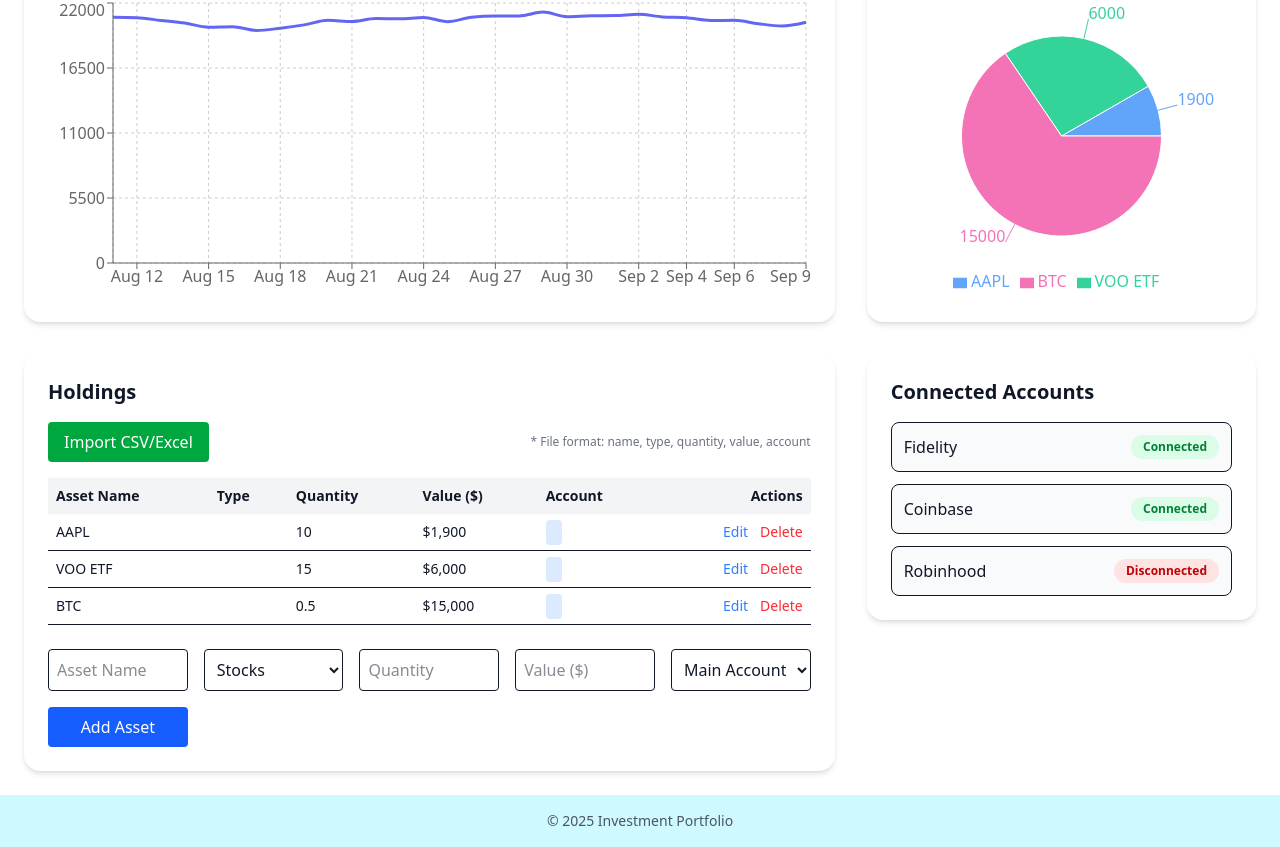
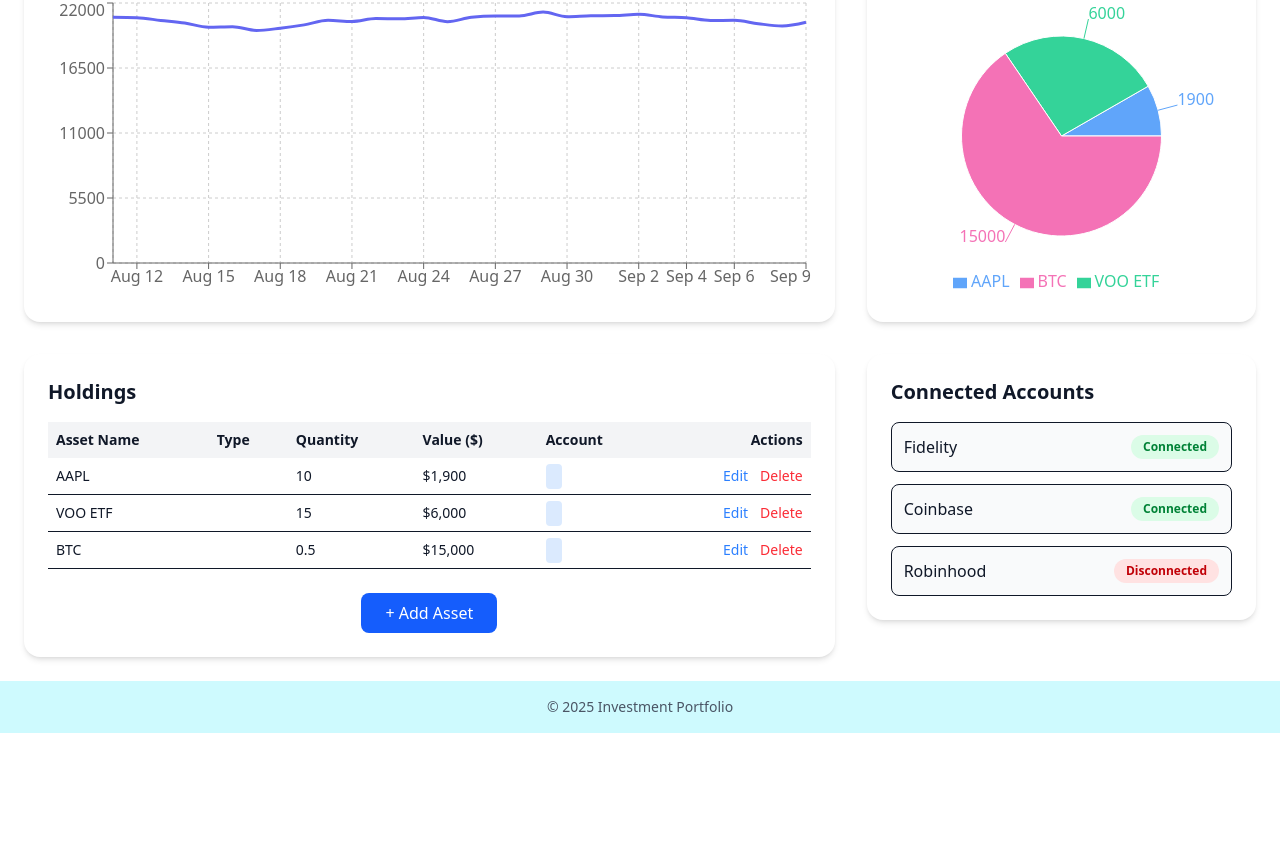
Before and after one commit to ny147/investment-portfolio, a Next.js app in the folder investment-portfolio-dashboard/: page / in a window 1280 px wide. Shown: the part 544-1391 px from the top of the page. After the commit the page ends 1277 px from the top, so only its background shows below. Built offline with nearby package versions, Linux system fonts and the light colour scheme.

Commit message:
update list

```diff
--- a/investment-portfolio-dashboard/components/HoldingsList.jsx
+++ b/investment-portfolio-dashboard/components/HoldingsList.jsx
@@ -3,136 +3,72 @@
 import { useState } from "react";
 import Card from "./Card";
 import { motion, AnimatePresence } from "framer-motion";
-import Papa from "papaparse";
-import * as XLSX from "xlsx";
 
 export default function HoldingsList({ holdings, setHoldings }) {
   const safeHoldings = Array.isArray(holdings) ? holdings : [];
 
+  const [modalOpen, setModalOpen] = useState(false);
+  const [editingIndex, setEditingIndex] = useState(null);
   const [form, setForm] = useState({
     name: "",
     type: "Stocks",
+    quantity: "",
     value: "",
-    quantity: "",
     account: "Main Account",
   });
 
-  const [editingIndex, setEditingIndex] = useState(null);
-  const [editForm, setEditForm] = useState(null);
-
-  // ✅ Handle Import CSV / Excel
-  const handleFileImport = (e) => {
-    const file = e.target.files[0];
-    if (!file) return;
-
-    const fileExt = file.name.split(".").pop().toLowerCase();
-
-    if (fileExt === "csv") {
-      Papa.parse(file, {
-        header: true,
-        skipEmptyLines: true,
-        complete: (results) => {
-          const data = results.data.map((row) => ({
-            name: row.name,
-            type: row.type || "Stocks",
-            quantity: parseFloat(row.quantity || 0),
-            value: parseFloat(row.value || 0),
-            account: row.account || "Main Account",
-          }));
-          setHoldings([...safeHoldings, ...data]);
-        },
-      });
-    } else if (["xls", "xlsx"].includes(fileExt)) {
-      const reader = new FileReader();
-      reader.onload = (event) => {
-        const data = new Uint8Array(event.target.result);
-        const workbook = XLSX.read(data, { type: "array" });
-        const sheet = workbook.Sheets[workbook.SheetNames[0]];
-        const jsonData = XLSX.utils.sheet_to_json(sheet, { defval: "" });
-        const parsed = jsonData.map((row) => ({
-          name: row.name,
-          type: row.type || "Stocks",
-          quantity: parseFloat(row.quantity || 0),
-          value: parseFloat(row.value || 0),
-          account: row.account || "Main Account",
-        }));
-        setHoldings([...safeHoldings, ...parsed]);
-      };
-      reader.readAsArrayBuffer(file);
-    } else {
-      alert("Please upload a CSV or Excel file.");
-    }
-  };
-
-  // ✅ Add manually
-  const handleAdd = () => {
-    const { name, type, value, quantity, account } = form;
-    if (!name || !value || !quantity) return;
-
-    const newHolding = {
-      name,
-      type,
-      value: parseFloat(value),
-      quantity: parseFloat(quantity),
-      account,
-    };
-
-    const updated = [...safeHoldings, newHolding];
-    setHoldings(updated);
-
+  // ✅ Open Add Modal
+  const handleAddClick = () => {
+    setEditingIndex(null);
     setForm({
       name: "",
       type: "Stocks",
+      quantity: "",
       value: "",
-      quantity: "",
       account: "Main Account",
     });
+    setModalOpen(true);
   };
 
+  // ✅ Open Edit Modal
+  const handleEditClick = (index) => {
+    setEditingIndex(index);
+    setForm({ ...safeHoldings[index] });
+    setModalOpen(true);
+  };
+
+  // ✅ Save Add/Edit
+  const handleSave = () => {
+    if (!form.name || !form.quantity || !form.value) return;
+
+    const updated = [...safeHoldings];
+    const newItem = {
+      name: form.name,
+      type: form.type,
+      quantity: parseFloat(form.quantity),
+      value: parseFloat(form.value),
+      account: form.account,
+    };
+
+    if (editingIndex !== null) {
+      updated[editingIndex] = newItem;
+    } else {
+      updated.push(newItem);
+    }
+
+    setHoldings(updated);
+    setModalOpen(false);
+  };
+
+  // ✅ Delete
   const handleDelete = (index) => {
     const updated = safeHoldings.filter((_, i) => i !== index);
     setHoldings(updated);
   };
 
-  const handleEdit = (index) => {
-    setEditingIndex(index);
-    setEditForm({ ...safeHoldings[index] });
-  };
-
-  const handleSaveEdit = () => {
-    if (!editForm) return;
-    const updated = safeHoldings.map((h, i) =>
-      i === editingIndex ? editForm : h
-    );
-    setHoldings(updated);
-    setEditingIndex(null);
-    setEditForm(null);
-  };
-
-  const handleCancelEdit = () => {
-    setEditingIndex(null);
-    setEditForm(null);
-  };
-
   return (
     <Card title="Holdings">
-      {/* ✅ Import CSV/Excel Button */}
-      <div className="flex flex-wrap items-center justify-between mb-4">
-        <label className="cursor-pointer bg-green-600 text-white rounded px-4 py-2 hover:bg-green-700 transition">
-          Import CSV/Excel
-          <input
-            type="file"
-            accept=".csv, .xls, .xlsx"
-            onChange={handleFileImport}
-            className="hidden"
-          />
-        </label>
-        <span className="text-xs text-gray-500 dark:text-gray-400">
-          * File format: name, type, quantity, value, account
-        </span>
-      </div>
-
-      {/* ✅ Holdings Table */}
+      {/* ✅ Table */}
       <div className="overflow-x-auto">
         <table className="min-w-full text-sm text-left">
           <thead className="bg-gray-100 dark:bg-gray-700">
@@ -163,7 +99,7 @@ export default function HoldingsList({ holdings, setHoldings }) {
                   </td>
                   <td className="p-2 text-right space-x-3">
                     <button
-                      onClick={() => handleEdit(i)}
+                      onClick={() => handleEditClick(i)}
                       className="text-blue-500 hover:underline"
                     >
                       Edit
@@ -191,70 +127,26 @@ export default function HoldingsList({ holdings, setHoldings }) {
         </table>
       </div>
 
-      {/* ✅ Manual Add Form (back again) */}
-      <div className="mt-6 grid grid-cols-1 sm:grid-cols-2 md:grid-cols-5 gap-4">
-        <input
-          type="text"
-          placeholder="Asset Name"
-          value={form.name}
-          onChange={(e) => setForm({ ...form, name: e.target.value })}
-          className="border rounded p-2 dark:bg-gray-800"
-        />
-        <select
-          value={form.type}
-          onChange={(e) => setForm({ ...form, type: e.target.value })}
-          className="border rounded p-2 dark:bg-gray-800"
+      {/* ✅ Add Button */}
+      <div className="flex justify-center mt-6">
+        <button
+          onClick={handleAddClick}
+          className="bg-blue-600 text-white px-6 py-2 rounded-lg hover:bg-blue-700 transition"
         >
-          <option>Stocks</option>
-          <option>Cryptocurrency</option>
-          <option>ETF</option>
-          <option>Cash</option>
-        </select>
-        <input
-          type="number"
-          step="0.01"
-          placeholder="Quantity"
-          value={form.quantity}
-          onChange={(e) => setForm({ ...form, quantity: e.target.value })}
-          className="border rounded p-2 dark:bg-gray-800"
-        />
-        <input
-          type="number"
-          step="0.01"
-          placeholder="Value ($)"
-          value={form.value}
-          onChange={(e) => setForm({ ...form, value: e.target.value })}
-          className="border rounded p-2 dark:bg-gray-800"
-        />
-        <select
-          value={form.account}
-          onChange={(e) => setForm({ ...form, account: e.target.value })}
-          className="border rounded p-2 dark:bg-gray-800"
-        >
-          <option>Main Account</option>
-          <option>Binance</option>
-          <option>Robinhood</option>
-          <option>SCB</option>
-          <option>Other</option>
-        </select>
-        <button
-          onClick={handleAdd}
-          className="bg-blue-600 text-white rounded px-4 py-2 hover:bg-blue-700 transition sm:col-span-2 md:col-span-1"
-        >
-          Add Asset
+          + Add Asset
         </button>
       </div>
 
-      {/* ✅ Slide-up Edit Modal */}
+      {/* ✅ Slide-Up Modal */}
       <AnimatePresence>
-        {editingIndex !== null && editForm && (
+        {modalOpen && (
           <>
             <motion.div
               className="fixed inset-0 bg-black/40 z-40"
               initial={{ opacity: 0 }}
               animate={{ opacity: 1 }}
               exit={{ opacity: 0 }}
-              onClick={handleCancelEdit}
+              onClick={() => setModalOpen(false)}
             />
             <motion.div
               className="fixed bottom-0 left-0 right-0 z-50 bg-white dark:bg-gray-800 rounded-t-2xl shadow-lg p-6"
@@ -263,46 +155,47 @@ export default function HoldingsList({ holdings, setHoldings }) {
               exit={{ y: "100%" }}
               transition={{ type: "spring", stiffness: 300, damping: 30 }}
             >
-              <h2 className="text-lg font-semibold mb-4">Edit Holding</h2>
+              <h2 className="text-lg font-semibold mb-4">
+                {editingIndex !== null ? "Edit Asset" : "Add New Asset"}
+              </h2>
+
               <div className="space-y-3">
                 <input
                   type="text"
-                  value={editForm.name}
+                  placeholder="Asset Name"
+                  value={form.name}
+                  onChange={(e) => setForm({ ...form, name: e.target.value })}
+                  className="border rounded p-2 w-full dark:bg-gray-700"
+                />
+                <select
+                  value={form.type}
+                  onChange={(e) => setForm({ ...form, type: e.target.value })}
+                  className="border rounded p-2 w-full dark:bg-gray-700"
+                >
+                  <option>Stocks</option>
+                  <option>Cryptocurrency</option>
+                  <option>ETF</option>
+                  <option>Cash</option>
+                </select>
+                <input
+                  type="number"
+                  placeholder="Quantity"
+                  value={form.quantity}
                   onChange={(e) =>
-                    setEditForm({ ...editForm, name: e.target.value })
+                    setForm({ ...form, quantity: e.target.value })
                   }
                   className="border rounded p-2 w-full dark:bg-gray-700"
-                  placeholder="Asset Name"
                 />
                 <input
                   type="number"
-                  value={editForm.quantity}
-                  onChange={(e) =>
-                    setEditForm({
-                      ...editForm,
-                      quantity: parseFloat(e.target.value),
-                    })
-                  }
+                  placeholder="Value ($)"
+                  value={form.value}
+                  onChange={(e) => setForm({ ...form, value: e.target.value })}
                   className="border rounded p-2 w-full dark:bg-gray-700"
-                  placeholder="Quantity"
-                />
-                <input
-                  type="number"
-                  value={editForm.value}
-                  onChange={(e) =>
-                    setEditForm({
-                      ...editForm,
-                      value: parseFloat(e.target.value),
-                    })
-                  }
-                  className="border rounded p-2 w-full dark:bg-gray-700"
-                  placeholder="Value ($)"
                 />
                 <select
-                  value={editForm.account}
-                  onChange={(e) =>
-                    setEditForm({ ...editForm, account: e.target.value })
-                  }
+                  value={form.account}
+                  onChange={(e) => setForm({ ...form, account: e.target.value })}
                   className="border rounded p-2 w-full dark:bg-gray-700"
                 >
                   <option>Main Account</option>
@@ -315,13 +208,13 @@ export default function HoldingsList({ holdings, setHoldings }) {
 
               <div className="mt-6 flex justify-end space-x-3">
                 <button
-                  onClick={handleCancelEdit}
+                  onClick={() => setModalOpen(false)}
                   className="px-4 py-2 rounded bg-gray-200 dark:bg-gray-700 hover:bg-gray-300 dark:hover:bg-gray-600"
                 >
                   Cancel
                 </button>
                 <button
-                  onClick={handleSaveEdit}
+                  onClick={handleSave}
                   className="px-4 py-2 rounded bg-blue-600 text-white hover:bg-blue-700"
                 >
                   Save
@@ -335,4 +228,5 @@ export default function HoldingsList({ holdings, setHoldings }) {
   );
 }
 
+
 // next step ให้ chat gpt เด้ง pop up แทนขึ้น asset ตรง ๆ
```
